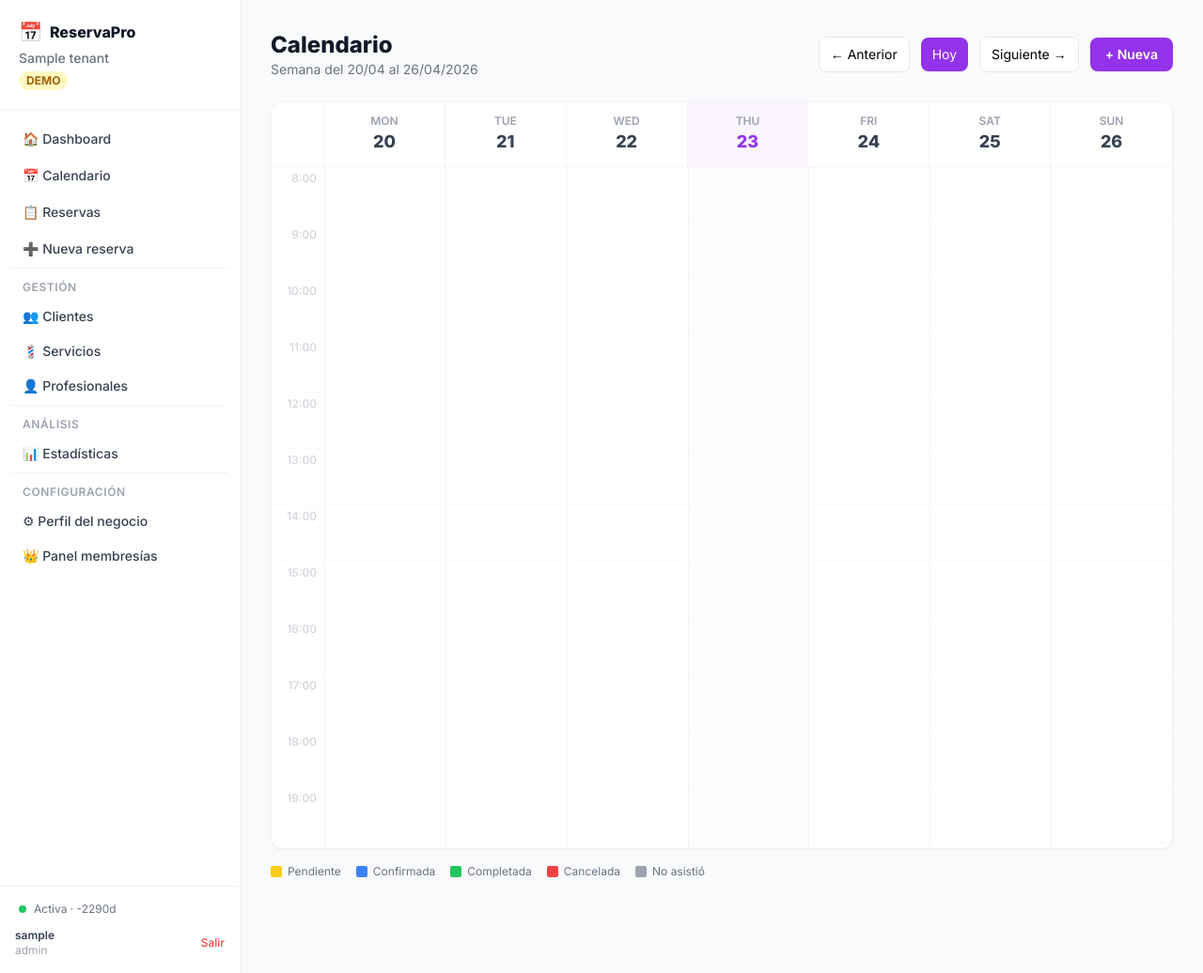
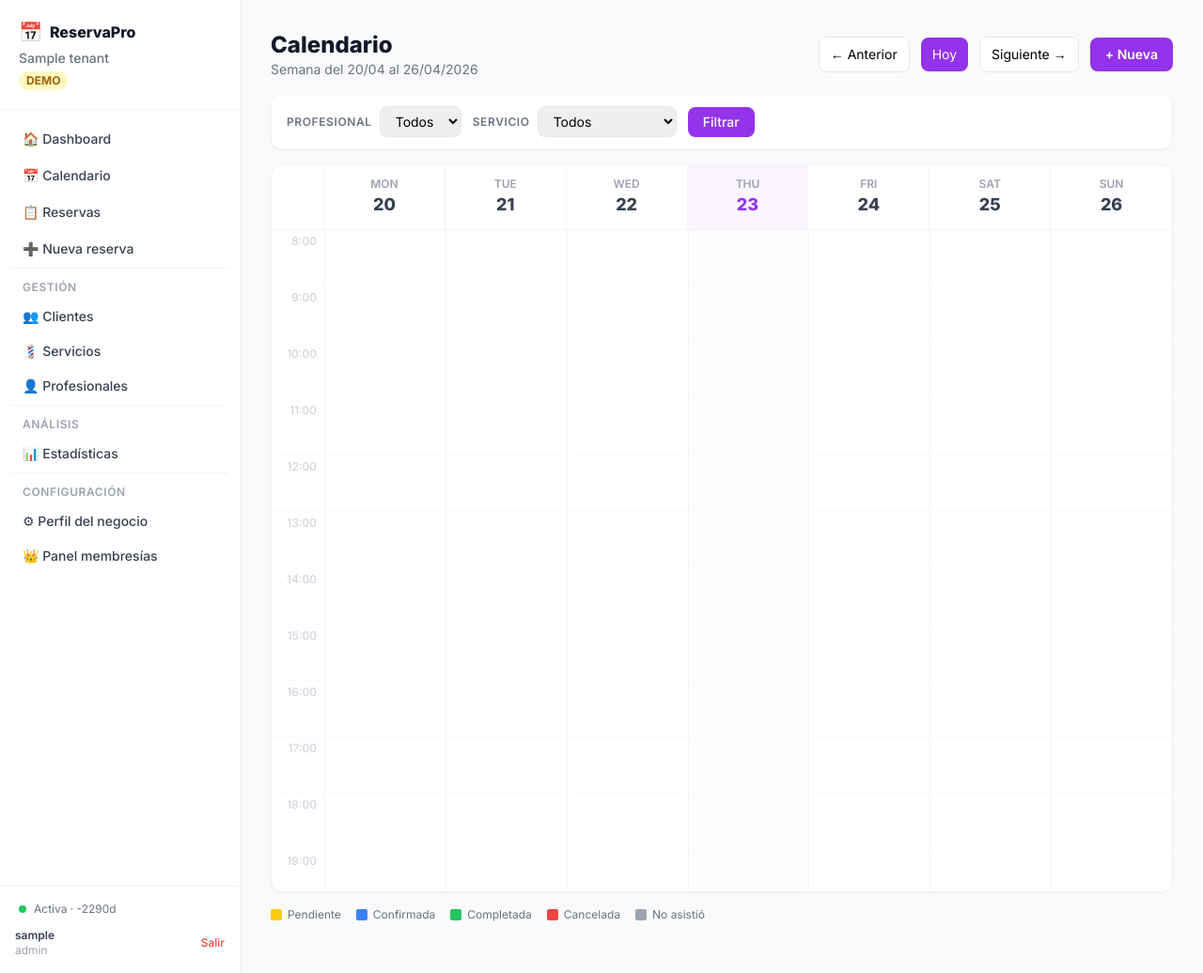
Before and after one commit to Godie92/gestor_turnos, a Django app: page /reservas/calendario/ in a window 1280 px wide. Shown: the whole page at 94% size. Run offline with Django 5.2, Linux system fonts and the light colour scheme; a user stored in the database is signed in; tables that the repository leaves empty hold one stand-in row (values such as "Sample post"); some libraries are stand-ins or nearby versions.

Commit message:
Add email confirmations and calendar filters by staff/service
- Email: send_booking_confirmation() sends a plain-text email to the
  client when a booking is created. Uses console backend in dev;
  SMTP config is commented in settings.py for production (Gmail).
- Calendar: new filter bar lets users narrow bookings by professional
  or service. Filters are preserved when navigating prev/next week.
  Booking cards now also show the assigned professional.

Co-Authored-By: Claude Sonnet 4.6 <noreply@anthropic.com>

```diff
--- a/backend/bookings/views.py
+++ b/backend/bookings/views.py
@@ -6,6 +6,7 @@ from django.utils import timezone
 from django.http import JsonResponse
 from .models import Booking, Service, Client
 from .forms import BookingForm, ServiceForm, ClientForm
+from .emails import send_booking_confirmation
 
 CALENDAR_START = 8
 CALENDAR_END = 21
@@ -34,6 +35,7 @@ def booking_create(request):
         booking = form.save(commit=False)
         booking.tenant = request.user.tenant
         booking.save()
+        send_booking_confirmation(booking)
         return redirect('booking_list')
     return render(request, 'bookings/form.html', {'form': form, 'title': 'Nueva reserva'})
 
@@ -72,16 +74,29 @@ def booking_status(request, pk):
 
 @login_required
 def calendar_view(request):
+    from django.contrib.auth import get_user_model
+    User = get_user_model()
+
     today = timezone.now().date()
     week_offset = int(request.GET.get('week', 0))
     week_start = today - datetime.timedelta(days=today.weekday()) + datetime.timedelta(weeks=week_offset)
     days = [week_start + datetime.timedelta(days=i) for i in range(7)]
 
-    bookings = list(Booking.objects.filter(
+    staff_filter = request.GET.get('staff', '')
+    service_filter = request.GET.get('service', '')
+
+    qs = Booking.objects.filter(
         tenant=request.user.tenant,
         start_time__date__gte=days[0],
         start_time__date__lte=days[-1],
-    ).select_related('client', 'service', 'staff'))
+    ).select_related('client', 'service', 'staff')
+
+    if staff_filter:
+        qs = qs.filter(staff_id=staff_filter)
+    if service_filter:
+        qs = qs.filter(service_id=service_filter)
+
+    bookings = list(qs)
 
     total_minutes = CALENDAR_HOURS * 60
     for b in bookings:
@@ -95,6 +110,16 @@ def calendar_view(request):
 
     bookings_by_day = {day: [b for b in bookings if b.cal_day == day] for day in days}
 
+    staff_list = User.objects.filter(tenant=request.user.tenant).exclude(is_superuser=True)
+    services = Service.objects.filter(tenant=request.user.tenant, is_active=True)
+
+    # Build query string to preserve filters when navigating weeks
+    filter_qs = ''
+    if staff_filter:
+        filter_qs += f'&staff={staff_filter}'
+    if service_filter:
+        filter_qs += f'&service={service_filter}'
+
     return render(request, 'bookings/calendar.html', {
         'days': days,
         'bookings_by_day': bookings_by_day,
@@ -103,6 +128,11 @@ def calendar_view(request):
         'hours': range(CALENDAR_START, CALENDAR_END),
         'prev_week': week_offset - 1,
         'next_week': week_offset + 1,
+        'staff_list': staff_list,
+        'services': services,
+        'staff_filter': staff_filter,
+        'service_filter': service_filter,
+        'filter_qs': filter_qs,
     })
 
 
--- a/backend/templates/bookings/calendar.html
+++ b/backend/templates/bookings/calendar.html
@@ -2,7 +2,7 @@
 {% block title %}Calendario — {{ app.name }}{% endblock %}
 
 {% block content %}
-<div class="flex items-center justify-between mb-6">
+<div class="flex items-center justify-between mb-4">
     <div>
         <h2 class="text-2xl font-black text-gray-900">Calendario</h2>
         <p class="text-sm text-gray-500">
@@ -10,12 +10,47 @@
         </p>
     </div>
     <div class="flex items-center gap-3">
-        <a href="?week={{ prev_week }}" class="px-3 py-2 bg-white border border-gray-200 rounded-lg text-sm hover:bg-gray-50">← Anterior</a>
-        <a href="?week=0" class="px-3 py-2 bg-purple-600 text-white rounded-lg text-sm hover:bg-purple-700">Hoy</a>
-        <a href="?week={{ next_week }}" class="px-3 py-2 bg-white border border-gray-200 rounded-lg text-sm hover:bg-gray-50">Siguiente →</a>
+        <a href="?week={{ prev_week }}{{ filter_qs }}" class="px-3 py-2 bg-white border border-gray-200 rounded-lg text-sm hover:bg-gray-50">← Anterior</a>
+        <a href="?week=0{{ filter_qs }}" class="px-3 py-2 bg-purple-600 text-white rounded-lg text-sm hover:bg-purple-700">Hoy</a>
+        <a href="?week={{ next_week }}{{ filter_qs }}" class="px-3 py-2 bg-white border border-gray-200 rounded-lg text-sm hover:bg-gray-50">Siguiente →</a>
         <a href="{% url 'booking_create' %}" class="px-4 py-2 bg-purple-600 text-white rounded-lg text-sm font-semibold hover:bg-purple-700">+ Nueva</a>
     </div>
 </div>
+
+<!-- Filtros -->
+<form method="get" class="flex flex-wrap gap-3 mb-4 items-center bg-white border border-gray-100 rounded-xl px-4 py-3 shadow-sm">
+    <input type="hidden" name="week" value="{{ week_offset }}">
+
+    <div class="flex items-center gap-2">
+        <label class="text-xs font-semibold text-gray-500 uppercase tracking-wider">Profesional</label>
+        <select name="staff" class="text-sm border border-gray-200 rounded-lg px-3 py-1.5 focus:outline-none focus:border-purple-400">
+            <option value="">Todos</option>
+            {% for s in staff_list %}
+            <option value="{{ s.pk }}" {% if staff_filter == s.pk|stringformat:"s" %}selected{% endif %}>
+                {{ s.get_full_name|default:s.username }}
+            </option>
+            {% endfor %}
+        </select>
+    </div>
+
+    <div class="flex items-center gap-2">
+        <label class="text-xs font-semibold text-gray-500 uppercase tracking-wider">Servicio</label>
+        <select name="service" class="text-sm border border-gray-200 rounded-lg px-3 py-1.5 focus:outline-none focus:border-purple-400">
+            <option value="">Todos</option>
+            {% for svc in services %}
+            <option value="{{ svc.pk }}" {% if service_filter == svc.pk|stringformat:"s" %}selected{% endif %}>
+                {{ svc.name }}
+            </option>
+            {% endfor %}
+        </select>
+    </div>
+
+    <button type="submit" class="px-4 py-1.5 bg-purple-600 text-white text-sm rounded-lg font-medium hover:bg-purple-700 transition">Filtrar</button>
+
+    {% if staff_filter or service_filter %}
+    <a href="?week={{ week_offset }}" class="text-xs text-gray-400 hover:text-red-500 transition">✕ Limpiar filtros</a>
+    {% endif %}
+</form>
 
 <div class="bg-white rounded-xl shadow-sm border border-gray-100 overflow-hidden">
     <!-- Day headers -->
@@ -34,7 +69,7 @@
     </div>
 
     <!-- Time grid -->
-    <div class="overflow-y-auto" style="max-height: 70vh;">
+    <div class="overflow-y-auto" style="max-height: 68vh;">
         <div class="grid relative" style="grid-template-columns: 56px repeat(7, 1fr)">
 
             <!-- Hour labels -->
@@ -48,37 +83,28 @@
 
             <!-- Day columns -->
             {% for day in days %}
-            <div class="border-l border-gray-100 relative {% if day == today %}bg-purple-50/30{% endif %}" style="min-height: {{ hours|length|add:'0' }}px">
+            <div class="border-l border-gray-100 relative {% if day == today %}bg-purple-50/30{% endif %}"
+                 style="height: {% widthratio hours|length 1 60 %}px;">
                 <!-- Hour lines -->
-                {% for hour in hours %}
-                <div class="border-b border-gray-50 absolute w-full" style="top: {{ forloop.counter0|add:'0' }}px; height: 60px; top: {% widthratio forloop.counter0 1 60 %}px"></div>
-                {% endfor %}
-                <!-- Actual hour grid -->
-                <div style="height: {% widthratio hours|length 1 60 %}px; position: relative;">
                 {% for hour in hours %}
                 <div class="absolute w-full border-b border-gray-50" style="top: {% widthratio forloop.counter0 1 60 %}px; height: 60px;"></div>
                 {% endfor %}
 
-                    <!-- Bookings -->
-                    {% for booking in bookings_by_day|default_if_none:'' %}
-                    {% endfor %}
-                    {% with day_bookings=bookings_by_day %}
-                    {% for bday, blist in day_bookings.items %}
+                <!-- Bookings for this day -->
+                {% for bday, blist in bookings_by_day.items %}
                 {% if bday == day %}
-                    {% for b in blist %}
-                    <div class="absolute left-0.5 right-0.5 rounded-lg px-1.5 py-1 overflow-hidden cursor-pointer hover:opacity-90 transition shadow-sm"
-                         style="top: {{ b.top_pct }}%; height: {{ b.height_pct }}%; background-color: {{ b.status_color }}20; border-left: 3px solid {{ b.status_color }};"
-                         title="{{ b.client_name }} — {{ b.service_name }}">
-                        <a href="{% url 'booking_edit' b.pk %}" class="block h-full">
-                            <p class="text-xs font-bold truncate" style="color: {{ b.status_color }}">{{ b.client_name }}</p>
-                            <p class="text-xs truncate text-gray-600">{{ b.service_name }}</p>
+                {% for booking in blist %}
+                <a href="{% url 'booking_edit' booking.pk %}"
+                   class="absolute left-0.5 right-0.5 rounded-lg px-1.5 py-1 overflow-hidden cursor-pointer hover:opacity-90 transition shadow-sm"
+                   style="top: {{ booking.top_pct }}%; height: {{ booking.height_pct }}%; background-color: {{ booking.status_color }}20; border-left: 3px solid {{ booking.status_color }};"
+                   title="{{ booking.client_name }} — {{ booking.service_name }}">
+                    <p class="text-xs font-bold truncate" style="color: {{ booking.status_color }}">{{ booking.client_name }}</p>
+                    <p class="text-xs truncate text-gray-600">{{ booking.service_name }}</p>
+                    {% if booking.staff %}<p class="text-xs truncate text-gray-400">{{ booking.staff.get_full_name|default:booking.staff.username }}</p>{% endif %}
                 </a>
-                    </div>
                 {% endfor %}
                 {% endif %}
                 {% endfor %}
-                    {% endwith %}
-                </div>
             </div>
             {% endfor %}
 
```
Also changed, not shown: backend/bookings/emails.py (added, +34 -0 lines), backend/core/settings.py (+16 -0 lines), backend/templates/bookings/emails/confirmation.txt (added, +18 -0 lines). Lines whose indentation alone changed are shown as unchanged.
